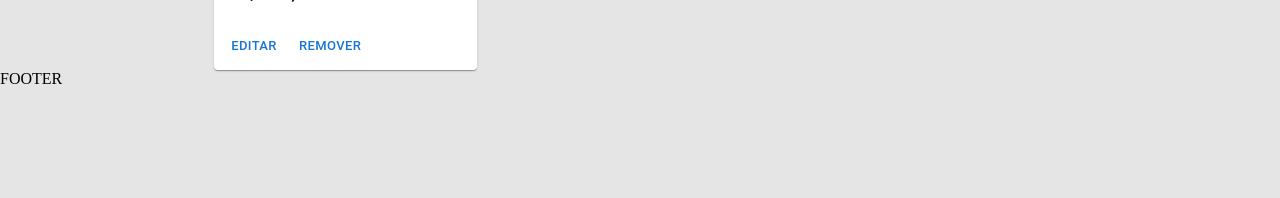
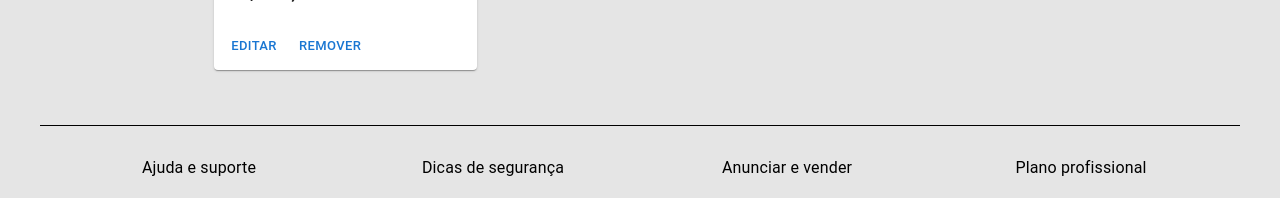
Before and after one commit to RaphaelSantosSilva/myapp2, a Next.js app: page /user in a window 1280 px wide. Shown: the part 754-952 px from the top of the page. Before the commit the page ends 842 px from the top, so only its background shows below. Built offline with nearby package versions, Linux system fonts and the light colour scheme.

Commit message:
add footer

```diff
--- a/src/app/user/dash.module.css
+++ b/src/app/user/dash.module.css
@@ -1,10 +1,21 @@
 .titulo {
     padding: 20px;
+}
+
+.link {
+    text-decoration: none;
 }
 
 .btn {
     margin: 30px auto;
     display: block;
+    background-color: black;
+    color: white;
+}
+
+.btn:hover {
+    background-color: white;
+    color: black;
 }
 
 .card {
--- a/src/app/user/page.js
+++ b/src/app/user/page.js
@@ -1,5 +1,6 @@
 import Default from "@/templates/Default"
 import style from './dash.module.css'
+import Link from "next/link"
 import {
   Button,
   Card,
@@ -19,9 +20,11 @@ const Dashboard = () => {
           <Typography component="h1" variant="h2" className={style.titulo} align="center">
             Meus Anúncios
           </Typography>
-          <Button variant='contained' color='primary' className={style.btn}>
-            Publicar novo anúncio
-          </Button>
+          <Link className={style.link} href='/publish'>
+            <Button variant='contained' color='primary' className={style.btn}>
+              Publicar novo anúncio
+            </Button>
+          </Link>
         </Container>
 
         <Container maxWidth='md'>
--- /dev/null
+++ b/src/components/Footer.js
@@ -0,0 +1,53 @@
+import { Container, Grid, Box, Typography } from '@mui/material'
+import Link from 'next/link'
+import style from './Footer.module.css'
+
+const Footer = () => {
+    return (
+        <Container className={style.footer} maxWidth='lg' component="footer">
+            <Grid container spacing={3} justify='space-around'>
+                <Grid item xs={6} sm={3}>
+                    <Box textAlign='center'>
+                        <Link className={style.links} href='#'>
+                           <Typography>
+                                Ajuda e suporte
+                           </Typography>
+                        </Link>
+                    </Box>
+                </Grid>
+
+                <Grid item xs={6} sm={3}>
+                    <Box textAlign='center'>
+                        <Link className={style.links} href='#'>
+                            <Typography>
+                                Dicas de segurança
+                            </Typography>
+                        </Link>
+                    </Box>
+                </Grid>
+
+                <Grid item xs={6} sm={3}>
+                    <Box textAlign='center'>
+                        <Link className={style.links} href='/publish'>
+                            <Typography>
+                                Anunciar e vender
+                            </Typography>
+                        </Link>
+                    </Box>
+                </Grid>
+
+                <Grid item xs={6} sm={3}>
+                    <Box textAlign='center'>
+                        <Link className={style.links} href='#'>
+                            <Typography>
+                                Plano profissional
+                            </Typography>
+                        </Link>
+                    </Box>
+                </Grid>
+            </Grid>
+        </Container>
+    )
+}
+
+export default Footer
--- /dev/null
+++ b/src/components/Footer.module.css
@@ -0,0 +1,13 @@
+.footer {
+    border-top: 1px solid black;
+    margin-top: 55px;
+    padding-top: 30px;
+    padding-bottom: 40px;
+}
+
+.links {
+    font-size: 11px;
+    font-family: 'Arial';
+    text-decoration: none;
+    color: black;
+}
--- a/src/templates/Default.js
+++ b/src/templates/Default.js
@@ -1,11 +1,12 @@
 import Header from "@/components/Header"
+import Footer from "@/components/Footer"
 
 const Default = ({ children }) => {
     return (
         <>
             <Header />
             {children}
-            <footer>FOOTER</footer>
+            <Footer />
         </>
     )
 }
```
